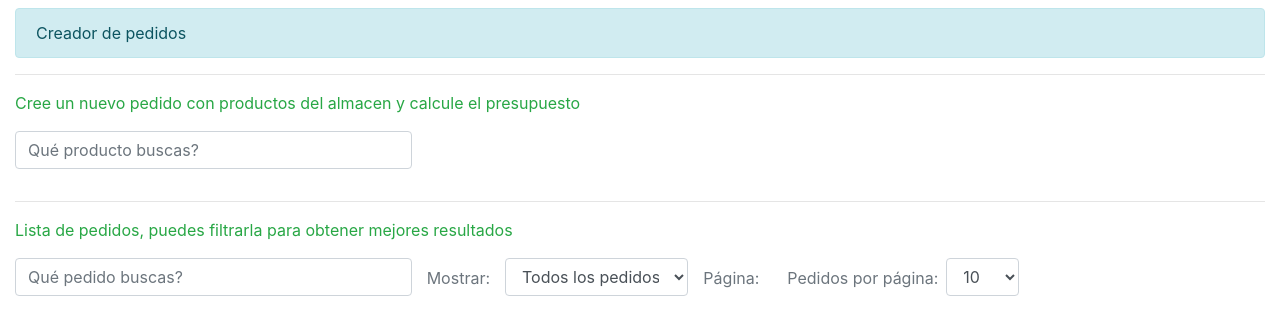
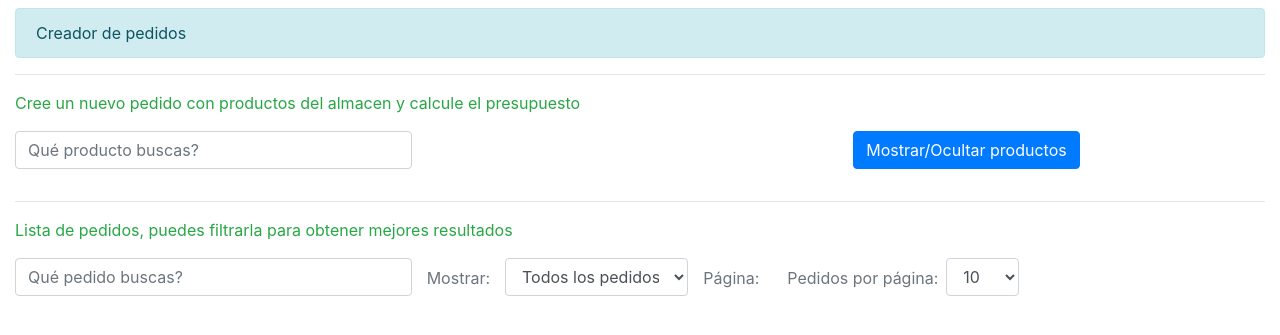
Before and after one commit to Ponicla/Calculadora-de-productos, a PHP site: page /main/pages/pedidos/pedidos.php in a window 1280 px wide. Shown: the part 56-391 px from the top of the page. Run offline with PHP 8.4, Linux system fonts and the light colour scheme.

Commit message:
fix mostrar/ocultar productos en pedido.php

```diff
--- a/main/pages/pedidos/pedidos.php
+++ b/main/pages/pedidos/pedidos.php
@@ -19,6 +19,13 @@ include '../nav.php';
             <Button hidden id="btn-pedido" class="btn btn-success"><i class="bi bi-recycle"></i> Administrar nuevo pedido</Button>
             <Button hidden onclick="limpiar_pedido()" id="btn-limpia-pedido" class="btn btn-danger"><i class="bi bi-trash"></i> Destruir</Button>
         </div>
+        <div>
+        <p>
+  <button class="btn btn-primary" data-toggle="collapse" href="#collapseExample" role="button" aria-expanded="false" aria-controls="collapseExample">
+    Mostrar/Ocultar productos
+  </button>
+</p>
+        </div>
     </div>
 </div>
 
@@ -33,7 +40,14 @@ include '../nav.php';
 
     </div>
 
-<div id="deck_cartas_productos" class="card-deck mr-0 ml-0"></div>
+
+
+<div class="collapse" id="collapseExample">
+    <div id="deck_cartas_productos" class="card-deck mr-0 ml-0"></div>
+</div>
+
+
+
 
 
 
@@ -43,6 +57,8 @@ include '../nav.php';
 </div>
 
 <div class="container-fluid">
+
+
 
     <div class="row form-group">
         <div class="col-md-4 form-group">
```
